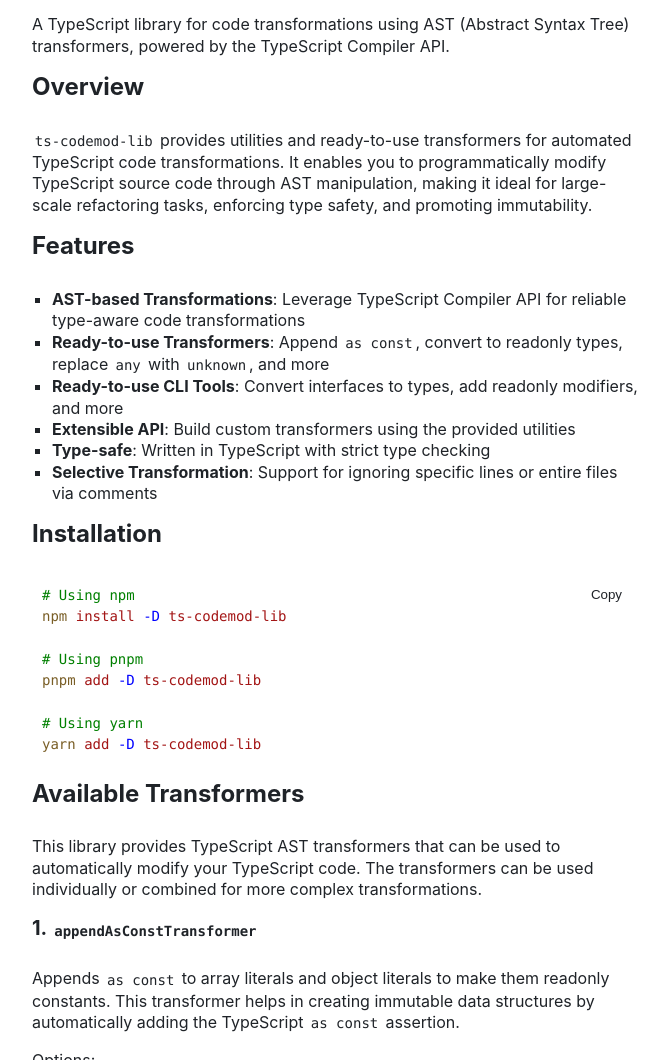
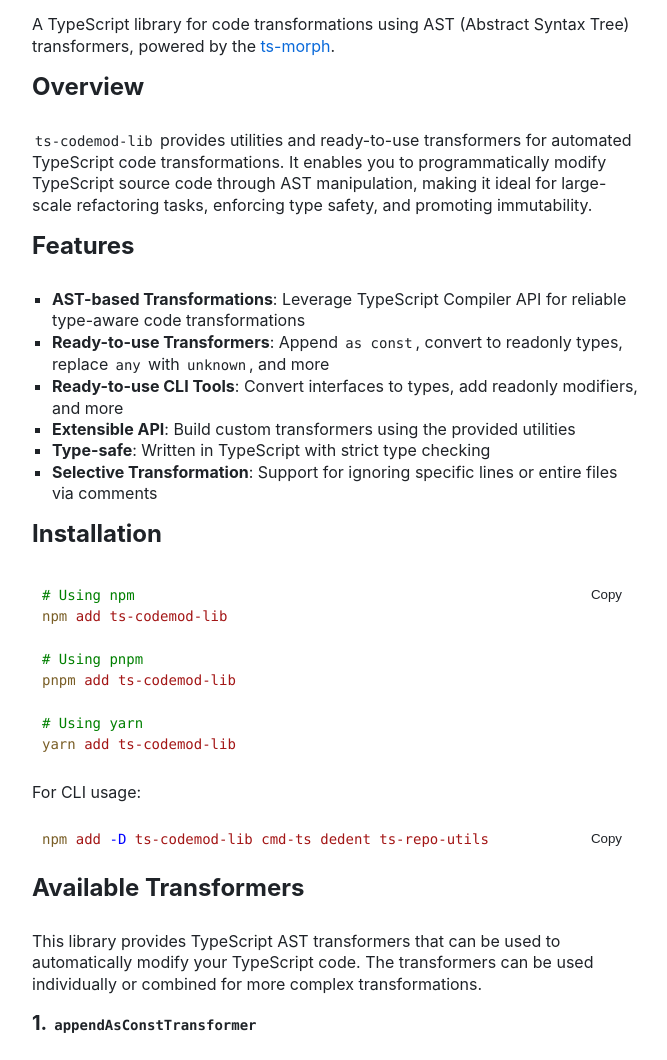
Before and after one commit to noshiro-pf/ts-codemod-lib, a website built with Vite: page docs/index.html in a window 1280 px wide. Shown: the part 1360-2420 px from the top of the page, without its empty margins (272-939 px from the left). Built offline with nearby package versions, Linux system fonts and the light colour scheme.

Commit message:
fix: fix dependencies (#43)

```diff
--- a/docs/index.html
+++ b/docs/index.html
@@ -3,7 +3,7 @@
 <a href="https://www.npmjs.com/package/ts-codemod-lib"><img src="https://img.shields.io/npm/dm/ts-codemod-lib.svg" alt="npm downloads"></a>
 <a href="./LICENSE"><img src="https://img.shields.io/npm/l/ts-codemod-lib.svg" alt="License"></a>
 <a href="https://codecov.io/gh/noshiro-pf/ts-codemod-lib"><img src="https://codecov.io/gh/noshiro-pf/ts-codemod-lib/graph/badge.svg?token=BVx5UgsiVr" alt="codecov"></a></p>
-<p>A TypeScript library for code transformations using AST (Abstract Syntax Tree) transformers, powered by the TypeScript Compiler API.</p>
+<p>A TypeScript library for code transformations using AST (Abstract Syntax Tree) transformers, powered by the <a href="https://github.com/dsherret/ts-morph">ts-morph</a>.</p>
 <h2 id="overview" class="tsd-anchor-link">Overview<a href="#overview" aria-label="Permalink" class="tsd-anchor-icon"><svg viewBox="0 0 24 24" aria-hidden="true"><use href="assets/icons.svg#icon-anchor"></use></svg></a></h2>
 <p><code>ts-codemod-lib</code> provides utilities and ready-to-use transformers for automated TypeScript code transformations. It enables you to programmatically modify TypeScript source code through AST manipulation, making it ideal for large-scale refactoring tasks, enforcing type safety, and promoting immutability.</p>
 <h2 id="features" class="tsd-anchor-link">Features<a href="#features" aria-label="Permalink" class="tsd-anchor-icon"><svg viewBox="0 0 24 24" aria-hidden="true"><use href="assets/icons.svg#icon-anchor"></use></svg></a></h2>
@@ -16,7 +16,11 @@
 <li><strong>Selective Transformation</strong>: Support for ignoring specific lines or entire files via comments</li>
 </ul>
 <h2 id="installation" class="tsd-anchor-link">Installation<a href="#installation" aria-label="Permalink" class="tsd-anchor-icon"><svg viewBox="0 0 24 24" aria-hidden="true"><use href="assets/icons.svg#icon-anchor"></use></svg></a></h2>
-<pre><code class="bash"><span class="hl-0"># Using npm</span><br/><span class="hl-1">npm</span><span class="hl-2"> </span><span class="hl-3">install</span><span class="hl-2"> </span><span class="hl-4">-D</span><span class="hl-2"> </span><span class="hl-3">ts-codemod-lib</span><br/><br/><span class="hl-0"># Using pnpm</span><br/><span class="hl-1">pnpm</span><span class="hl-2"> </span><span class="hl-3">add</span><span class="hl-2"> </span><span class="hl-4">-D</span><span class="hl-2"> </span><span class="hl-3">ts-codemod-lib</span><br/><br/><span class="hl-0"># Using yarn</span><br/><span class="hl-1">yarn</span><span class="hl-2"> </span><span class="hl-3">add</span><span class="hl-2"> </span><span class="hl-4">-D</span><span class="hl-2"> </span><span class="hl-3">ts-codemod-lib</span>
+<pre><code class="bash"><span class="hl-0"># Using npm</span><br/><span class="hl-1">npm</span><span class="hl-2"> </span><span class="hl-3">add</span><span class="hl-2"> </span><span class="hl-3">ts-codemod-lib</span><br/><br/><span class="hl-0"># Using pnpm</span><br/><span class="hl-1">pnpm</span><span class="hl-2"> </span><span class="hl-3">add</span><span class="hl-2"> </span><span class="hl-3">ts-codemod-lib</span><br/><br/><span class="hl-0"># Using yarn</span><br/><span class="hl-1">yarn</span><span class="hl-2"> </span><span class="hl-3">add</span><span class="hl-2"> </span><span class="hl-3">ts-codemod-lib</span>
+</code><button type="button">Copy</button></pre>
+
+<p>For CLI usage:</p>
+<pre><code class="bash"><span class="hl-1">npm</span><span class="hl-2"> </span><span class="hl-3">add</span><span class="hl-2"> </span><span class="hl-4">-D</span><span class="hl-2"> </span><span class="hl-3">ts-codemod-lib</span><span class="hl-2"> </span><span class="hl-3">cmd-ts</span><span class="hl-2"> </span><span class="hl-3">dedent</span><span class="hl-2"> </span><span class="hl-3">ts-repo-utils</span>
 </code><button type="button">Copy</button></pre>
 
 <h2 id="available-transformers" class="tsd-anchor-link">Available Transformers<a href="#available-transformers" aria-label="Permalink" class="tsd-anchor-icon"><svg viewBox="0 0 24 24" aria-hidden="true"><use href="assets/icons.svg#icon-anchor"></use></svg></a></h2>
```
Also changed, not shown: package.json (+22 -5 lines), README.md, pnpm-lock.yaml, src/cmd/append-as-const.mts, src/cmd/convert-interface-to-type.mts, src/cmd/convert-to-readonly.mts, src/cmd/replace-any-with-unknown.mts, src/cmd/replace-record-with-unknown-record.mts.
